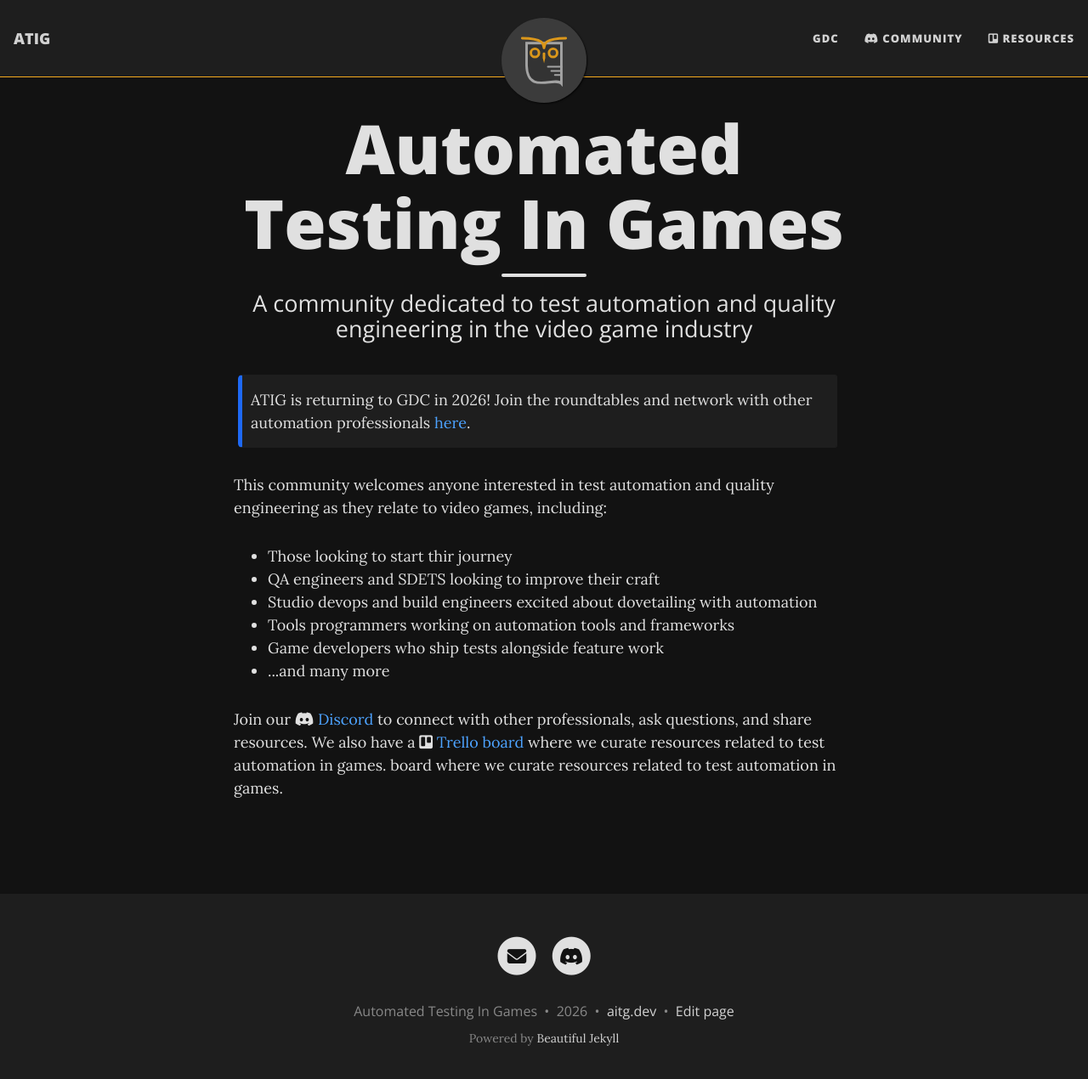
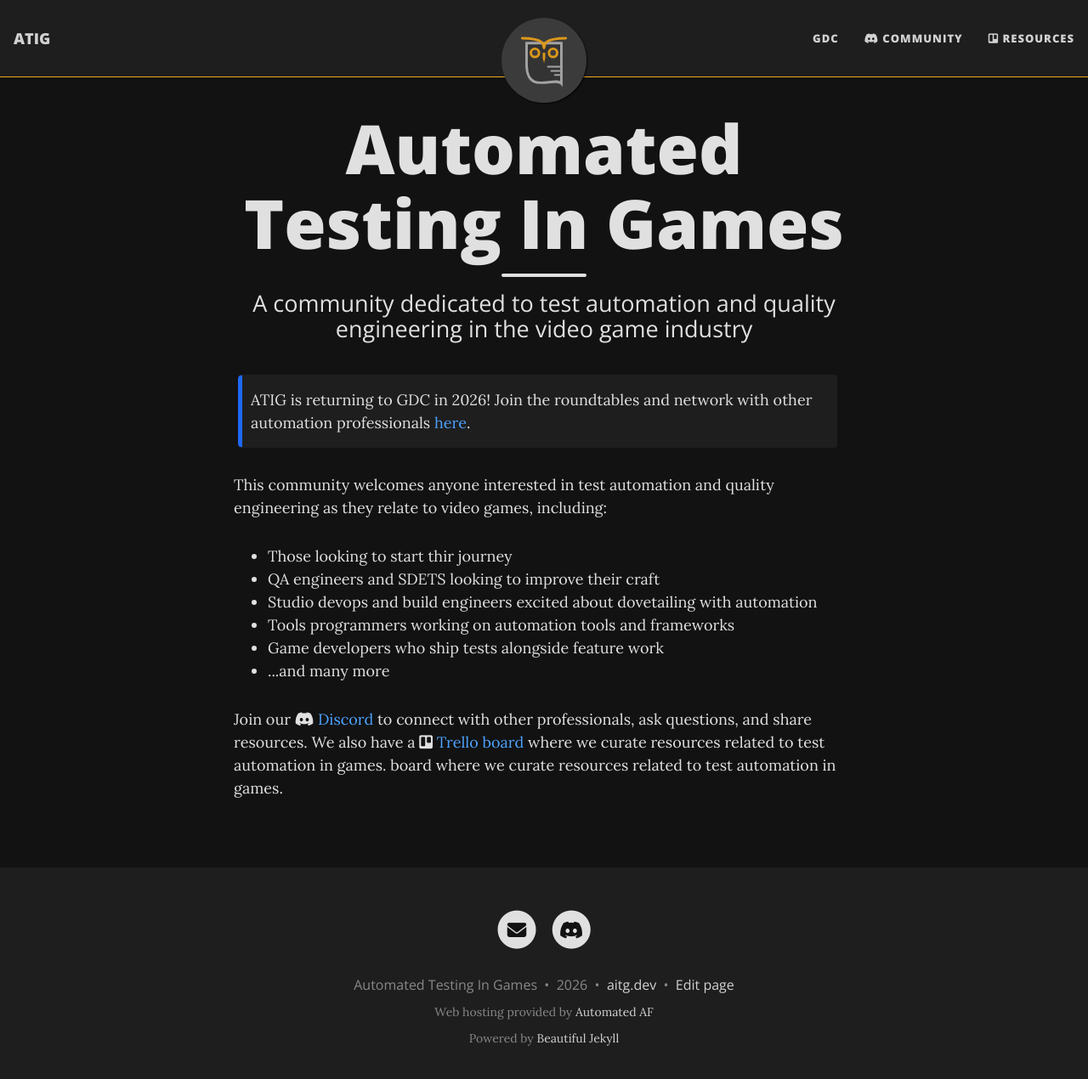
Before and after one commit to tenpn/atig-website, a Jekyll site: the page built from index.html, in a window 1280 px wide and 1283 px high. Shown: the top 1270 px of the window at 85% size. Built offline with Jekyll 4.4.1, drawn with Linux system fonts in a browser that asks for light colours; the list of posts is cut into pages by our own code.

Commit message:
added automatedaf footer

```diff
--- a/_includes/footer.html
+++ b/_includes/footer.html
@@ -20,24 +20,32 @@
           {% if site.url-pretty %}
           &nbsp;&bull;&nbsp;
           <span class="author-site">
-          <a href="{% if site.url-canonical %}{{ site.url-canonical }}{% else %}{{ '/' | absolute_url }}{% endif %}">{{ site.url-pretty }}</a>
+            <a href="{% if site.url-canonical %}{{ site.url-canonical }}{% else %}{{ '/' | absolute_url }}{% endif %}">{{
+              site.url-pretty }}</a>
           </span>
           {% endif %}
 
           {% if site.matomo %}
           {% if site.matomo.opt-out %}
           &nbsp;&bull;&nbsp;
-          <a href="http://{{- site.matomo.uri -}}/index.php?module=CoreAdminHome&action=optOut" target="_blank" class="text_muted">Do-not-Track</a>
+          <a href="http://{{- site.matomo.uri -}}/index.php?module=CoreAdminHome&action=optOut" target="_blank"
+            class="text_muted">Do-not-Track</a>
           {% endif %}
           {% endif%}
 
           {% if site.edit_page_button and site.github.repository_url %}
           &nbsp;&bull;&nbsp;
-        <a title="Edit this page on GitHub" href="{{ site.github.repository_url }}/edit/{{ site.github.source.branch }}/{{ page.path }}" class="text_muted">Edit page</a>
+          <a title="Edit this page on GitHub"
+            href="{{ site.github.repository_url }}/edit/{{ site.github.source.branch }}/{{ page.path }}"
+            class="text_muted">Edit page</a>
           {% endif%}
 
         </p>
-      {% unless site.remove-ads %}<p class="theme-by text-muted">
+        <p class="theme-by text-muted">
+          Web hosting provided by <a href="https://automatedaf.dev">Automated AF</a>
+        </p>
+        {% unless site.remove-ads %}
+        <p class="theme-by text-muted">
           Powered by
           <a href="https://beautifuljekyll.com">Beautiful Jekyll</a>
         </p>{% endunless %}
```
Lines whose indentation alone changed are shown as unchanged.
